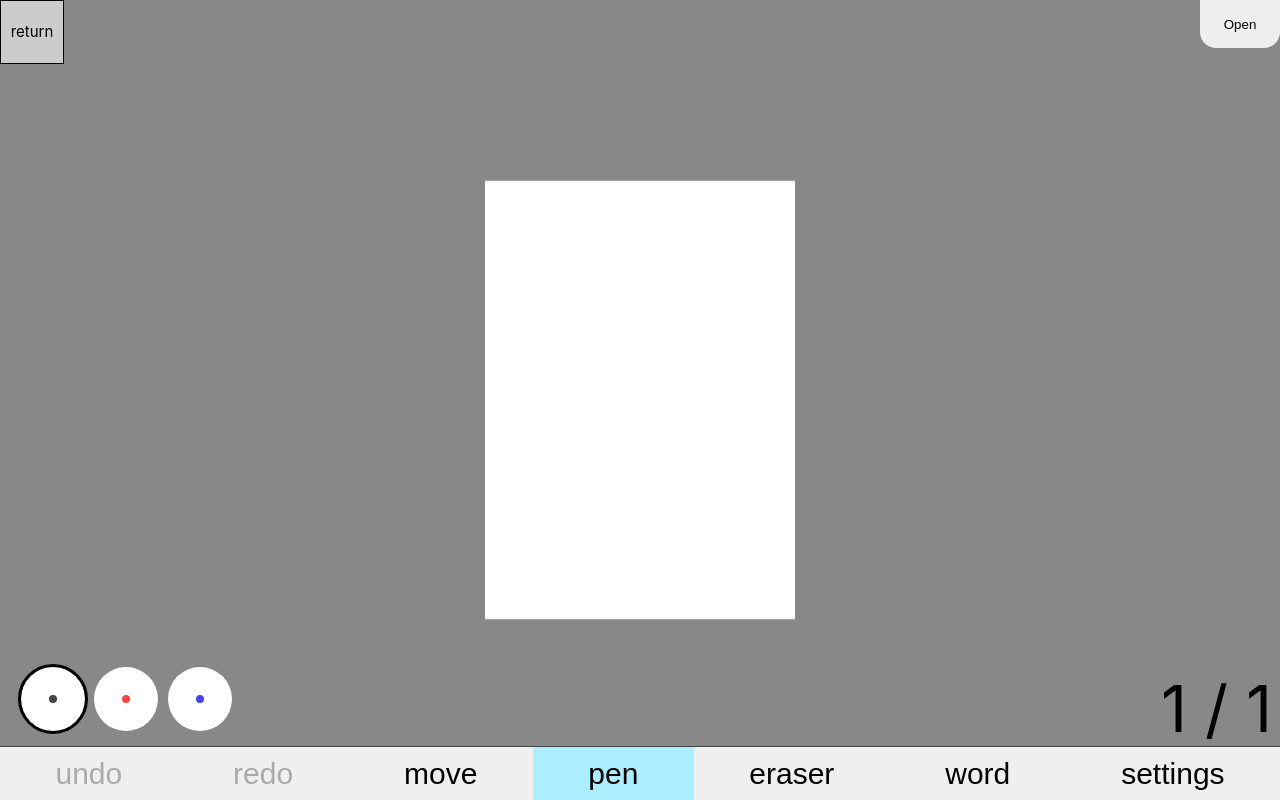
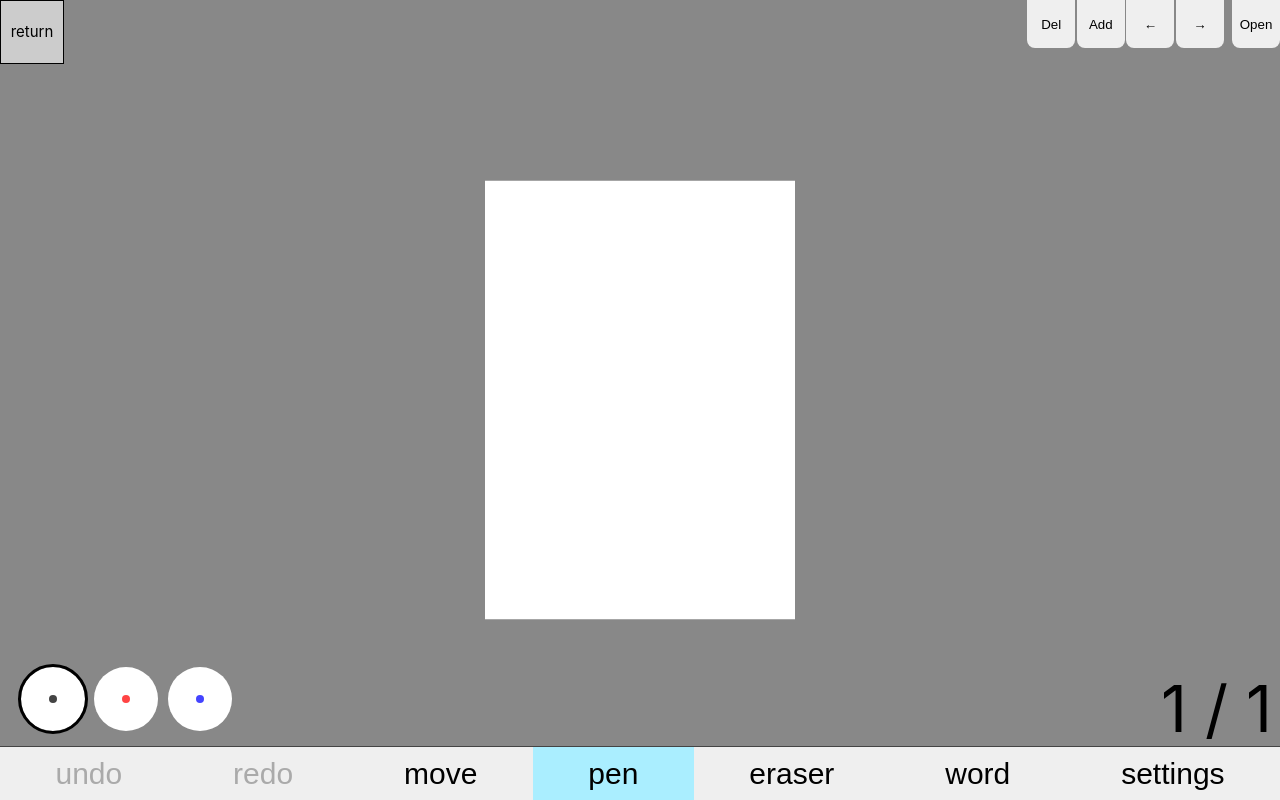
Before and after one commit to Kiterai/ComicSeeder, a Vue app in the folder frontend/: page / in a window 1280 px wide. Both pictures are taken after a click on the button "New Work". Built offline with nearby package versions, Linux system fonts and the light colour scheme.

Commit message:
ページ関係の処理用のボタンの実装

```diff
--- a/frontend/src/components/workedit/PageList.vue
+++ b/frontend/src/components/workedit/PageList.vue
@@ -39,15 +39,18 @@ const onSelectPage = (e: MouseEvent) => {
       {{ index + 1 }}
     </div>
   </div>
-  <button
-    :class="$style.openButton"
-    :onclick="onSwitchOpened"
+  <div
+    :class="$style.buttonContainer"
     :style="{
       top: opened ? '10rem' : '0'
     }"
   >
-    Open
-  </button>
+    <button :class="$style.button" :onclick="() => pageOperation.tryDeleteNowPage()">Del</button>
+    <button :class="$style.button" :onclick="() => pageOperation.tryAddPage()">Add</button>
+    <button :class="$style.button" :onclick="() => pageOperation.tryGotoLeftPage()">←</button>
+    <button :class="$style.button" :onclick="() => pageOperation.tryGotoRightPage()">→</button>
+    <button :class="[$style.button, $style.openButton]" :onclick="onSwitchOpened">Open</button>
+  </div>
 </template>
 
 <style module>
@@ -81,13 +84,19 @@ const onSelectPage = (e: MouseEvent) => {
   outline: #777 solid 0.3rem;
 }
 
-.openButton {
+.buttonContainer {
   position: fixed;
   right: 0;
-  width: 5rem;
-  height: 3rem;
-  border-radius: 0 0 1rem 1rem;
-  border: none;
   transition: 0.1s ease top;
 }
+.button {
+  width: 3rem;
+  height: 3rem;
+  border-radius: 0 0 0.5rem 0.5rem;
+  border: none;
+  margin-left: 0.1rem;
+}
+.openButton {
+  margin-left: 0.5rem;
+}
 </style>
```
